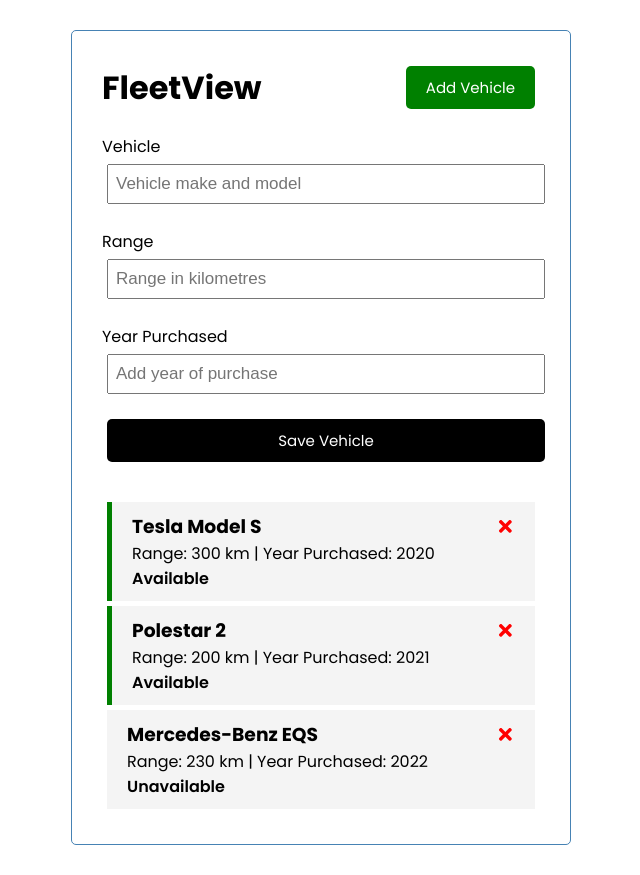
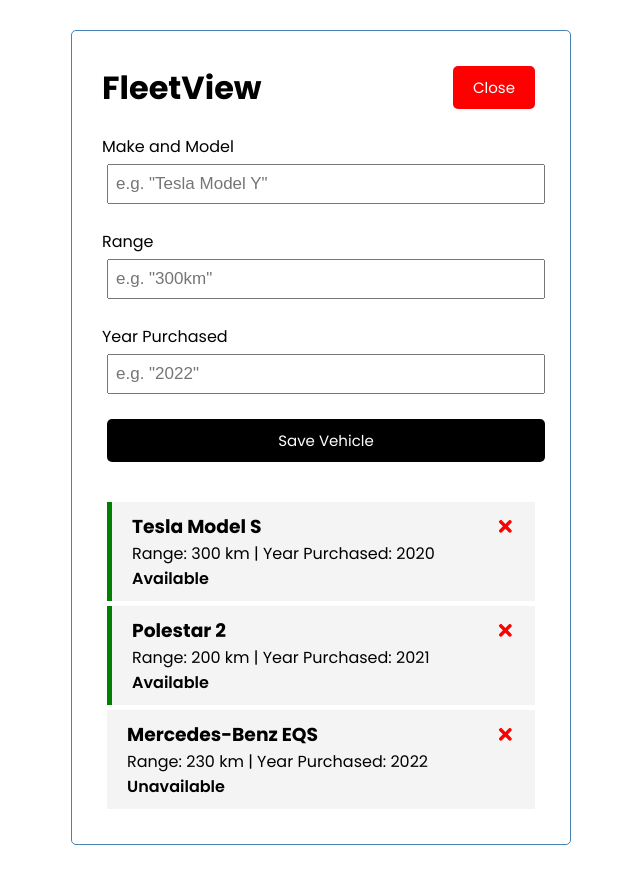
Before and after one commit to azizul-c/FleetView, a React (Create React App) app: page / in a window 1280 px wide. Both pictures are taken after a click on the button "Add Vehicle". Shown: the whole page, without its empty margins (319-959 px from the left). Built offline with nearby package versions, Linux system fonts and the light colour scheme.

Commit message:
Finish form

```diff
--- a/src/App.js
+++ b/src/App.js
@@ -5,6 +5,7 @@ import AddVehicle from './components/AddVehicle';
 
 function App() {
 
+  const [showAddVehicle, setShowAddVehicle] = useState(false)
   const [vehicles, setVehicles] = useState ([
     {
     id: 1,
@@ -28,6 +29,15 @@ function App() {
     available: false,
   },])
 
+  // Add Vehicle
+  const addVehicle = (vehicle) => {
+
+    // Create random ID -- Note, these are not unique, need to fix that
+    const id = Math.floor(Math.random() * 10000) + 1
+    const newVehicle = { id, ...vehicle }
+    setVehicles([...vehicles, newVehicle])
+  }
+
   // Delete Vehicle
   const deleteVehicle = (id) => {
     setVehicles(vehicles.filter((vehicle) => vehicle.id !== id))
@@ -43,8 +53,9 @@ function App() {
 
   return (
     <div className="container">
-      <Header title={"FleetView"} />
-      <AddVehicle />
+      <Header title={"FleetView"} onAdd = {() => setShowAddVehicle(!showAddVehicle)} showAdd={showAddVehicle} />
+      {/* shorter way of doing a ternary without an else */}
+      {showAddVehicle && <AddVehicle onAdd = {addVehicle} />}
       {vehicles.length > 0 ? <Vehicles vehicles = {vehicles} onDelete = {deleteVehicle} onToggle = {toggleAvailability} /> :
       "There are no vehicles in your fleet."}
     </div>
--- a/src/components/AddVehicle.js
+++ b/src/components/AddVehicle.js
@@ -1,17 +1,42 @@
-const AddVehicle = () => {
+import { useState } from 'react'
+
+const AddVehicle = ({ onAdd }) => {
+  const [model, setModel] = useState('')
+  const [range, setRange] = useState('')
+  const [yearPurchased, setYearPurchased] = useState('')
+  let available = true
+
+  const onSubmit = (e) => {
+    e.preventDefault()
+
+    if (!model) {
+      alert ('Please add a model.')
+      return
+    }
+
+    onAdd({ model, range, yearPurchased, available })
+
+    setModel('')
+    setRange('')
+    setYearPurchased('')
+  }
+
   return (
-    <form className="add-form">
+    <form className="add-form" onSubmit = {onSubmit}>
         <div className="form-control">
-            <label>Vehicle</label>
-            <input type='text' placeholder='Vehicle make and model' />
+            <label>Make and Model</label>
+            <input type='text' placeholder='e.g. "Tesla Model Y"' value={model}
+            onChange={(e) => setModel(e.target.value)} />
         </div>
         <div className="form-control">
             <label>Range</label>
-            <input type='text' placeholder='Range in kilometres' />
+            <input type='text' placeholder='e.g. "300km"' value={range}
+            onChange={(e) => setRange(e.target.value)} />
         </div>
         <div className="form-control">
             <label>Year Purchased</label>
-            <input type='text' placeholder='Add year of purchase' />
+            <input type='text' placeholder='e.g. "2022"' value={yearPurchased}
+            onChange={(e) => setYearPurchased(e.target.value)} />
         </div>
 
         <input type='submit' value='Save Vehicle' className="btn btn-block"/>
--- a/src/components/Header.js
+++ b/src/components/Header.js
@@ -1,16 +1,12 @@
 import PropTypes from 'prop-types'
 import Button from './Button'
 
-const Header = ({ title }) => {
-
-  const onClick = () => {
-    console.log ('Click')
-  }
+const Header = ({ title, onAdd, showAdd }) => {
 
   return (
     <header className='header'>
         <h1>{title}</h1>
-        <Button color='green' text='Add Vehicle' onClick = {onClick} />
+        <Button color={showAdd ? 'red' : 'green'} text={showAdd ? 'Close' : 'Add Vehicle'} onClick = {onAdd} />
     </header>
   )
 }
```
